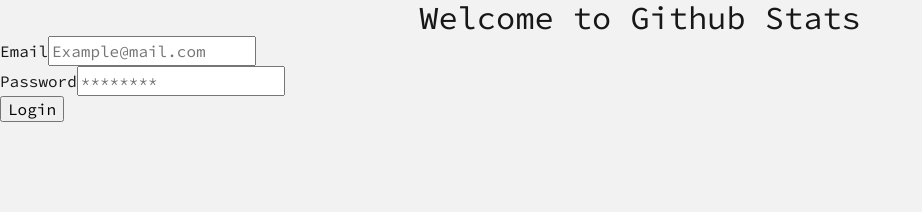
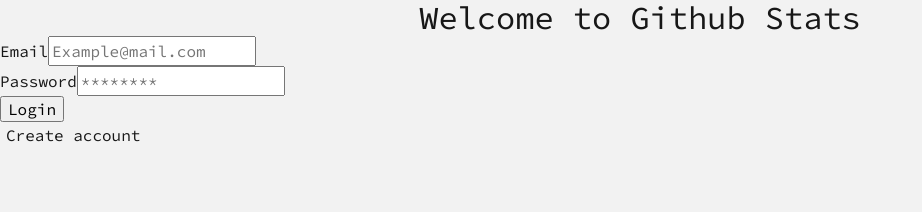
Before and after one commit to AlexMamani85/-github-stats-c6-week18-team6_New, a React (Create React App) app: page / in a window 1280 px wide. Shown: the top 212 px of the page, without its empty margins (0-922 px from the left). Built offline with nearby package versions, Linux system fonts and the light colour scheme.

Commit message:
Add: sign up page, and anchor

```diff
--- a/src/UnauthenticatedApp.js
+++ b/src/UnauthenticatedApp.js
@@ -1,5 +1,7 @@
 import styled from "@emotion/styled";
 import LoginPage from "./pages/login-page";
+import SingupPage from "./pages/signup-page";
+import { useState } from "react";
 import { colors } from "./styles/colors";
 import { typography } from "./styles/typography";
 
@@ -10,12 +12,31 @@
   text-align: center;
   font-weight: 400;
 `;
+const CustomLink = styled.button`
+  background: none;
+  border: none;
+  cursor: pointer;
+  color: ${colors.black};
+  &:hover {
+    color: ${colors.gray.medium};
+  }
+`;
 
 const UnauthenticatedApp = () => {
+  const [showLogin, setShowLogin] = useState(true);
+
+  const handleLogin = (e) => {
+    e.preventDefault();
+    setShowLogin(!showLogin);
+  };
+
   return (
     <div>
       <PageTitle>Welcome to Github Stats</PageTitle>
-      <LoginPage />
+      {showLogin ? <LoginPage /> : <SingupPage />}
+      <CustomLink onClick={handleLogin}>
+        {showLogin ? "Create account" : "Login"}
+      </CustomLink>
     </div>
   );
 };
--- /dev/null
+++ b/src/pages/signup-page.js
@@ -0,0 +1,10 @@
+const SingupPage = () => {
+  return (
+    <div>
+      <h1>Signup</h1>
+      {/* <SignupForm /> */}
+    </div>
+  );
+};
+
+export default SingupPage;
```
